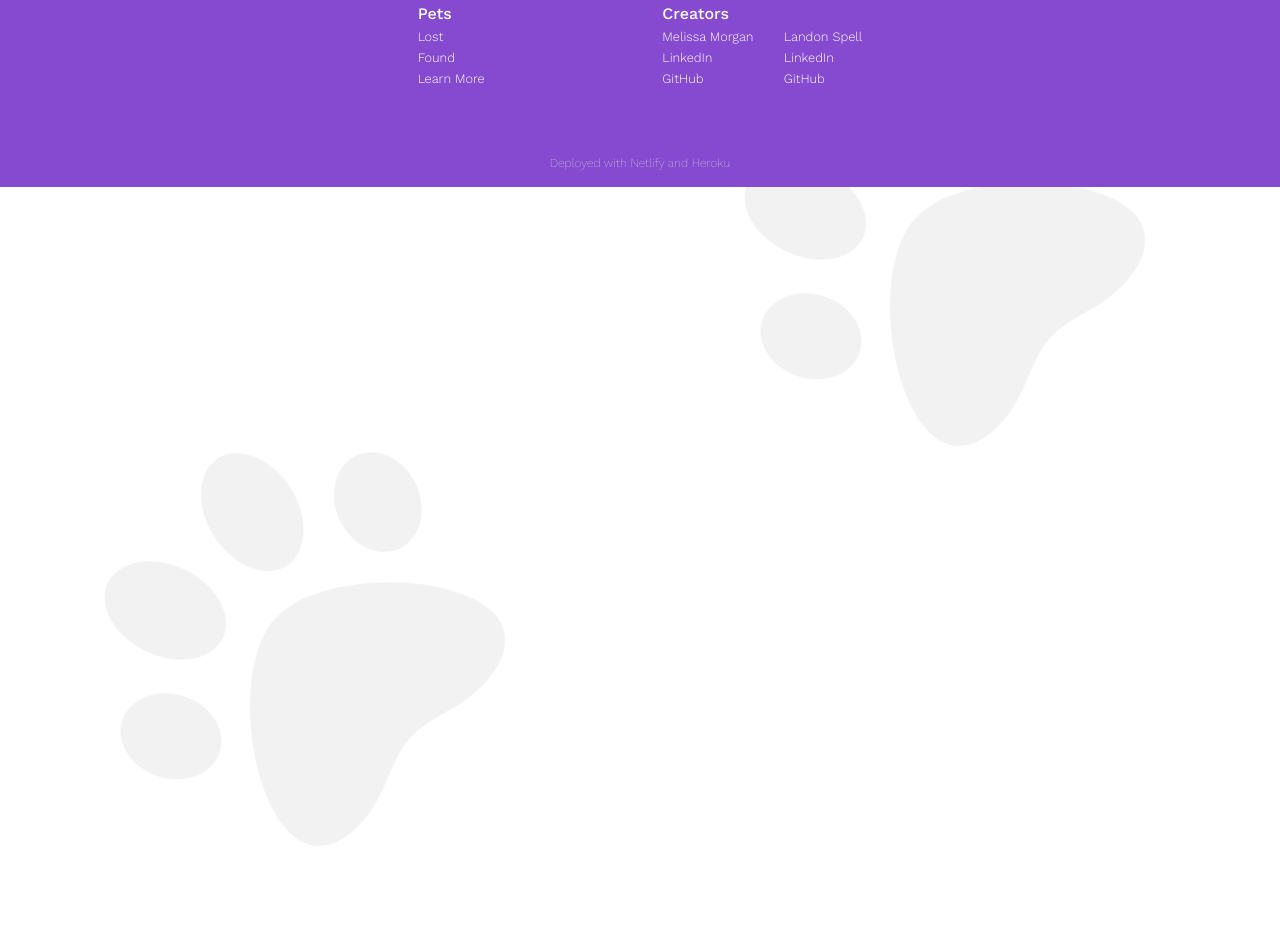
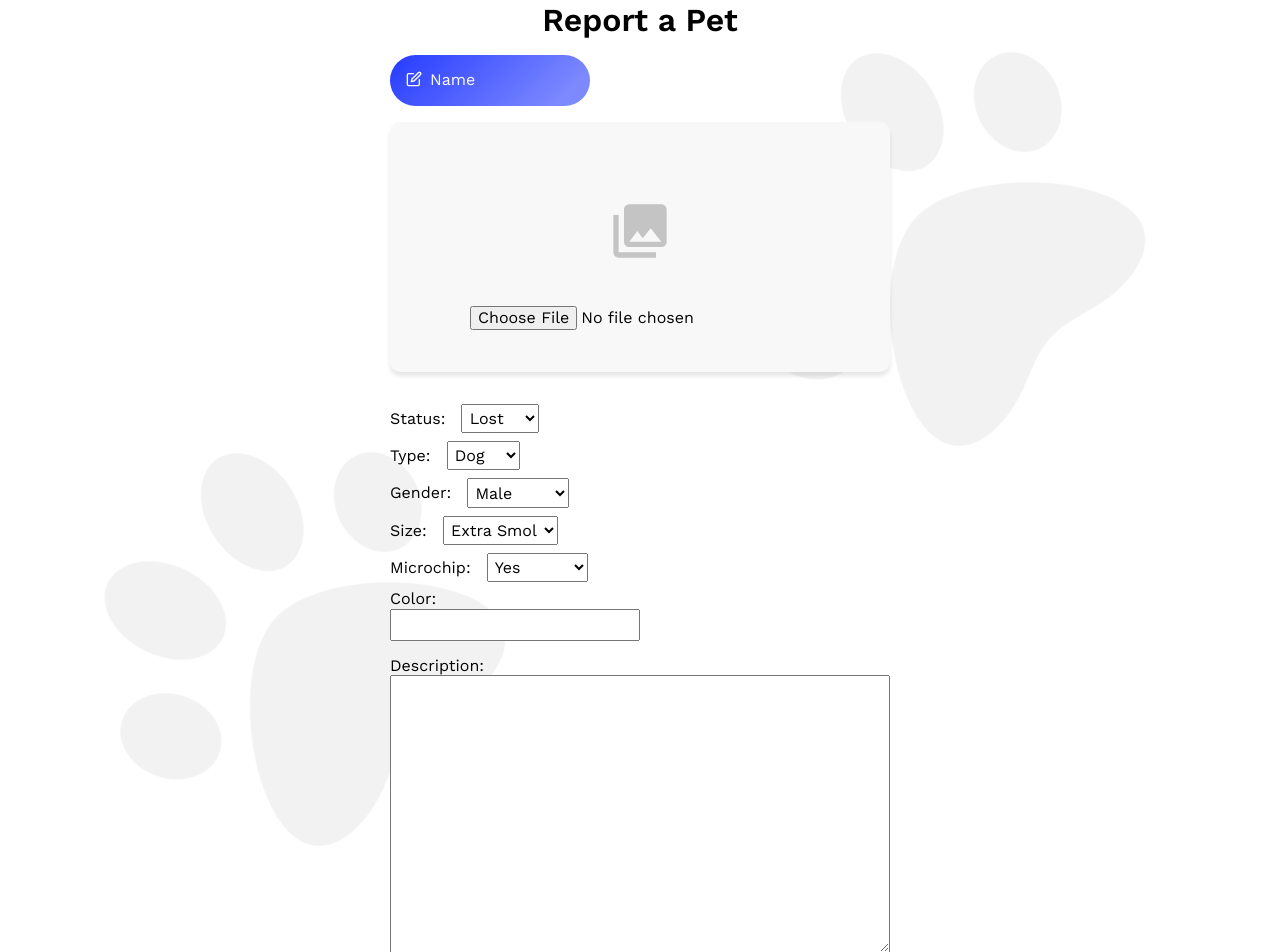
Before and after one commit to PetFindrSEI/pet-findr-frontend, a React (Create React App) app: page /report-pet in a window 1280 px wide. Shown: the part 140-1092 px from the top of the page. Before the commit the page ends 800 px from the top, so only its background shows below. Built offline with nearby package versions, Linux system fonts and the light colour scheme.

Commit message:
Add inputs for reporting lost/found pet, add styling to addpets.js Co-authored-by: Melissa Morgan melissamorganc@gmail.com

```diff
--- a/src/components/AddPets/AddPets.js
+++ b/src/components/AddPets/AddPets.js
@@ -1,8 +1,195 @@
-import React from 'react';
+import React, { useState } from 'react';
 import styles from './AddPets.module.css';
+import { useNavigate } from 'react-router-dom';
+import { FiEdit } from 'react-icons/fi';
+import { MdPhotoLibrary } from 'react-icons/md';
 
 function AddPets(props) {
-  return <div>I'm the add pet page</div>;
+  const navigate = useNavigate();
+  // newPet model that will be submitted to the API
+  const [newPet, setNewPet] = useState({
+    status: '',
+    name: '',
+    type: '',
+    gender: '',
+    size: '',
+    color: '',
+    description: '',
+    microchip: '',
+    location: '',
+    reported_time: '',
+    photo: '',
+    phone_number: '',
+  });
+
+  // Report New Pet
+  const reportNewPet = () => {
+    fetch(`https://petfindr-api.herokuapp.com/pets/`, {
+      method: 'POST',
+      body: JSON.stringify(newPet),
+      headers: {
+        'Content-Type': 'application/json',
+      },
+    })
+      .then((res) => {
+        return res.json();
+      })
+      .then((res) => {
+        console.log(res);
+        navigate('/');
+      });
+  };
+
+  // Handle Change
+  const handleChange = (e) => {
+    setNewPet({ ...newPet, [e.target.id]: e.target.value });
+  };
+  // Handle Submit
+  const handleSubmit = (e) => {
+    e.preventDefault();
+    reportNewPet();
+  };
+
+  return (
+    <div className={styles.reportContainer}>
+      <h2>Report a Pet</h2>
+      <form onSubmit={handleSubmit} className={styles.reportForm}>
+        <label htmlFor='name'>
+          <FiEdit className={styles.editIcon} />
+        </label>
+        <input
+          type='text'
+          id='name'
+          onChange={handleChange}
+          value={newPet.name}
+          placeholder='Name'
+          className={styles.name}
+        />
+
+        <div className={styles.photoContainer}>
+          <label htmlFor='photo'>
+            <MdPhotoLibrary className={styles.photoIcon} />
+          </label>
+          <input
+            type='file'
+            id='photo'
+            onChange={handleChange}
+            value={newPet.photo}
+            className={styles.photo}
+          />
+        </div>
+        {/* Options */}
+        <div className={styles.options}>
+          <label htmlFor='status'>
+            Status:
+            <select
+              type='text'
+              id='status'
+              onChange={handleChange}
+              value={newPet.status}>
+              <option value='Lost'>Lost</option>
+              <option value='Found'>Found</option>
+            </select>
+          </label>
+          <label htmlFor='type'>
+            Type:
+            <select
+              type='text'
+              id='type'
+              onChange={handleChange}
+              value={newPet.type}>
+              <option value='Dog'>Dog</option>
+              <option value='Cat'>Cat</option>
+              <option value='Other'>Other</option>
+            </select>
+          </label>
+          <label htmlFor='gender'>
+            Gender:
+            <select
+              type='text'
+              id='gender'
+              onChange={handleChange}
+              value={newPet.gender}>
+              <option value='M'>Male</option>
+              <option value='F'>Female</option>
+              <option value='Uk'>Unknown</option>
+            </select>
+          </label>
+          <label htmlFor='size'>
+            Size:
+            <select
+              type='text'
+              id='size'
+              onChange={handleChange}
+              value={newPet.size}>
+              <option value='XS'>Extra Smol</option>
+              <option value='S'>Smol</option>
+              <option value='M'>Medium</option>
+              <option value='L'>Large</option>
+              <option value='XL'>Large Boi</option>
+            </select>
+          </label>
+          <label htmlFor='microchip'>
+            Microchip:
+            <select
+              type='text'
+              id='microchip'
+              onChange={handleChange}
+              value={newPet.microchip}>
+              <option value='Y'>Yes</option>
+              <option value='N'>No</option>
+              <option value='Uk'>Unknown</option>
+            </select>
+          </label>
+        </div>
+
+        <label htmlFor='color'>Color:</label>
+        <input
+          type='text'
+          id='color'
+          onChange={handleChange}
+          value={newPet.color}
+        />
+        <label htmlFor='description'>Description:</label>
+        <textarea
+          type='text'
+          id='description'
+          onChange={handleChange}
+          value={newPet.description}
+          rows='15'
+          cols='50'
+        />
+        <label htmlFor='location'>Location:</label>
+        <input
+          type='text'
+          id='location'
+          onChange={handleChange}
+          value={newPet.location}
+        />
+        <label htmlFor='reported_time'>Reported Time:</label>
+        <input
+          type='date'
+          id='reported_time'
+          onChange={handleChange}
+          value={newPet.reported_time}
+        />
+
+        <label htmlFor='phone_number'>
+          Contact Number: <small>Format: 123-456-7890</small>
+        </label>
+        <input
+          type='tel'
+          id='phone_number'
+          onChange={handleChange}
+          value={newPet.phone_number}
+          pattern='[0-9]{3}-[0-9]{3}-[0-9]{4}'
+        />
+        <button
+          type='submit'
+          className={styles.submitBtn}>Report Pet</button>
+      </form>
+    </div>
+  );
 }
 
 export default AddPets;
--- a/src/components/AddPets/AddPets.module.css
+++ b/src/components/AddPets/AddPets.module.css
@@ -0,0 +1,110 @@
+/* Report Container */
+.reportContainer {
+  display: flex;
+  flex-direction: column;
+  padding: 2rem;
+  margin: 0 auto;
+  width: 100%;
+  max-width: 800px;
+}
+/* Report H2 */
+.reportContainer h2 {
+  font-weight: 600;
+  font-size: 2rem;
+  margin: 0 auto;
+  margin-bottom: 1rem;
+}
+/* Report Form */
+.reportForm {
+  display: flex;
+  flex-direction: column;
+  width: 100%;
+  max-width: 500px;
+  margin: 0 auto;
+  justify-content: center;
+}
+/* Options */
+.options {
+  display: flex;
+  flex-direction: column;
+}
+.options select {
+  margin-left: 1rem;
+  margin-bottom: 0.5rem;
+  padding: 0.2rem;
+}
+
+/* Name */
+.reportForm .name {
+  background: linear-gradient(135deg, #1028ff -20.64%, #7c89ff 85.66%);
+  width: 200px;
+  padding: 1rem 2rem;
+  padding-left: 2.5rem;
+  border: none;
+  border-radius: 50px;
+  color: white;
+  /* margin-left: 9rem; */
+  margin-bottom: 1rem;
+}
+
+/* Name ::placeholder */
+.reportForm .name::placeholder {
+  color: white;
+}
+.reportForm .name:focus {
+  outline: none;
+}
+
+/* Pencil Edit Icon */
+.editIcon {
+  position: absolute;
+  margin-top: 1rem;
+  margin-left: 1rem;
+  color: white;
+}
+.reportForm .photoContainer {
+  width: 100%;
+  max-width: 500px;
+  height: 250px;
+  border-radius: 10px;
+  background: #f8f8f8;
+  box-shadow: 0px 4px 4px rgba(0, 0, 0, 0.1);
+  margin-bottom: 2rem;
+}
+.reportForm .photo {
+  width: 500px;
+  height: 250px;
+  border-radius: 10px;
+  cursor: pointer;
+  padding-left: 5rem;
+  padding-top: 11.5rem;
+}
+
+/* Photo Icon */
+.photoIcon {
+  position: absolute;
+  font-size: 4rem;
+  margin-left: calc(250px - 2rem);
+  margin-top: calc(125px - 3rem);
+  color: #c4c4c4;
+  cursor: pointer;
+}
+
+/* Inputs */
+.reportForm input {
+  width: 250px;
+  padding: 0.3rem 0.5rem;
+  margin-bottom: 1rem;
+}
+/* TextArea */
+.reportForm textarea {
+    width: 100%;
+    max-width: 500px;
+  margin-bottom: 1rem;
+}
+
+/* Submit Button */
+.submitBtn {
+    width: fit-content;
+    padding: 0.3rem;
+}
```
